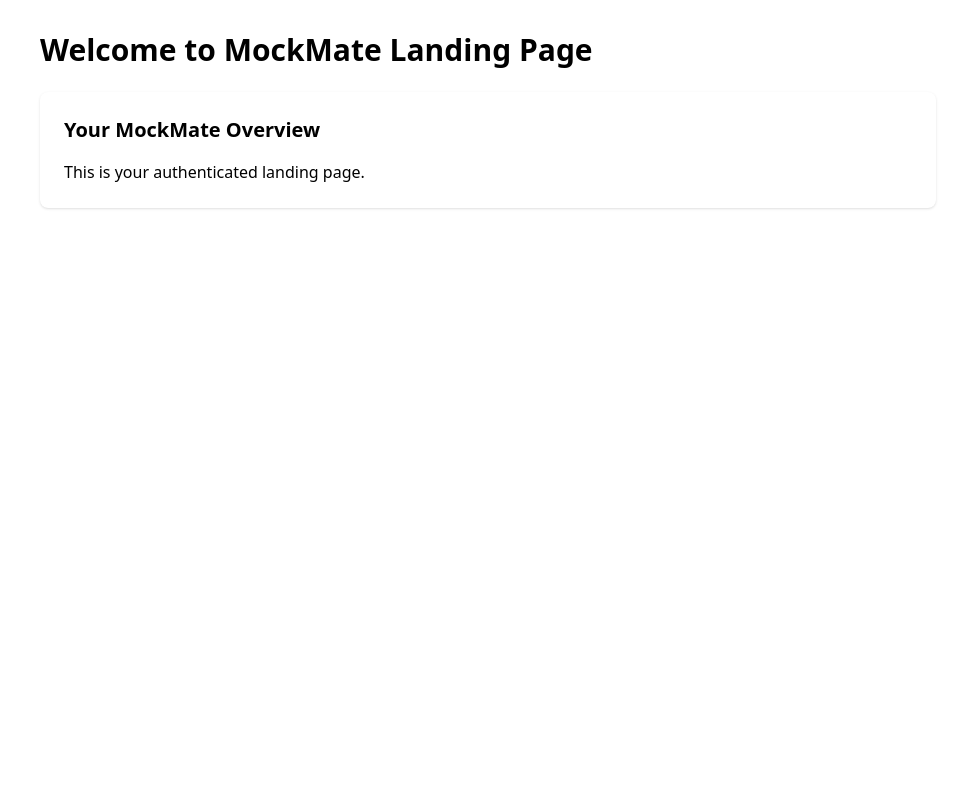
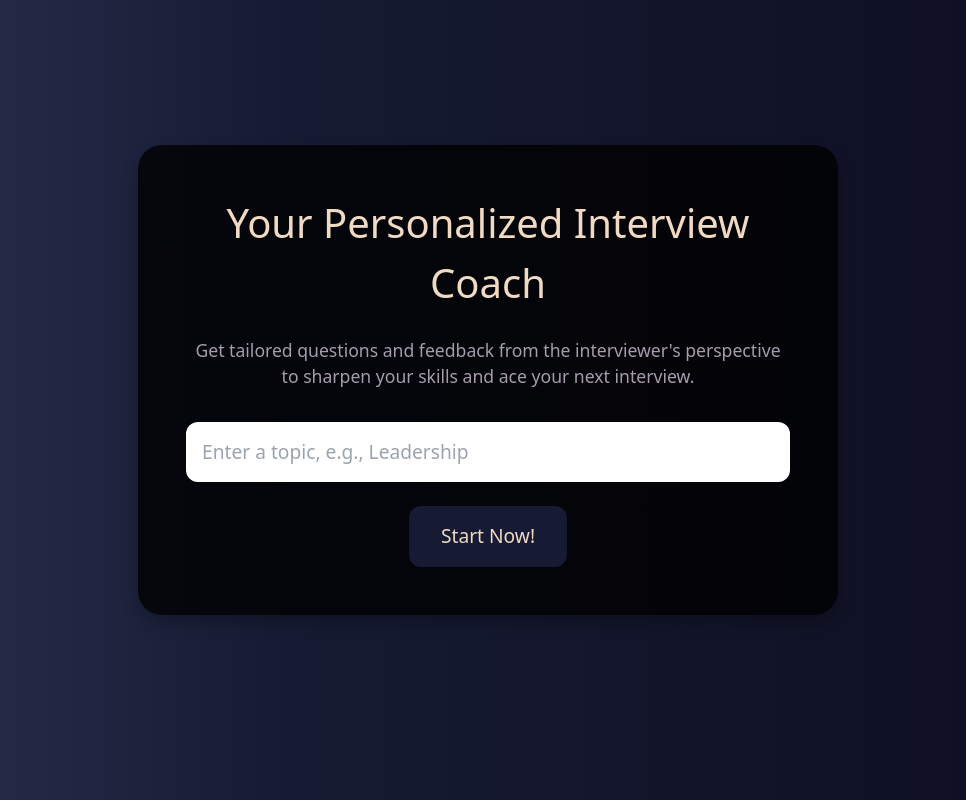
Before and after one commit to tmanzhe/mockmate, a Next.js app: page /landing in a window 1280 px wide. Shown: the whole page, without its empty margins (152-1118 px from the left). Built offline with nearby package versions, Linux system fonts and the light colour scheme.

Commit message:
qpage front-end done

```diff
--- a/app/globals.css
+++ b/app/globals.css
@@ -1,3 +1,45 @@
 @tailwind base;
 @tailwind components;
 @tailwind utilities;
+
+/* global.css */
+:root {
+    --almond: #F1DAC4;
+    --rose-quartz: #A69CAC;
+    --ultra-violet: #474973;
+    --oxford-blue: #161B33;
+    --rich-black: #0D0C1D;
+  }
+
+  body {
+    background-color: var(--rose-quartz);
+  }
+
+  h1 {
+    color: var(--oxford-blue);
+  }
+
+  .gradient-background {
+    background: linear-gradient(
+      90deg,
+      #F1DAC4, /* Almond */
+      #A69CAC, /* Rose Quartz */
+      #474973, /* Ultra Violet */
+      #161B33, /* Oxford Blue */
+      #0D0C1D  /* Rich Black */
+    );
+    background-size: 300% 300%;
+    animation: gradientAnimation 15s ease infinite;
+  }
+
+  @keyframes gradientAnimation {
+    0% {
+      background-position: 0% 50%;
+    }
+    50% {
+      background-position: 100% 50%;
+    }
+    100% {
+      background-position: 0% 50%;
+    }
+  }
--- a/app/landing/page.tsx
+++ b/app/landing/page.tsx
@@ -1,18 +1,94 @@
 "use client";
 
-import { useEffect } from 'react';
-import { useRouter } from 'next/navigation';
+import { useState } from "react";
 
 export default function Landing() {
-  const router = useRouter();
+  const [query, setQuery] = useState(""); // State to handle user input
+
+  const handleSubmit = () => {
+    if (query.trim() === "") {
+      alert("Please enter a topic or query.");
+      return;
+    }
+    console.log("User query:", query);
+  };
+
+  const handleMouseOver = (e: React.MouseEvent<HTMLButtonElement>) => {
+    (e.target as HTMLButtonElement).style.backgroundColor = "#474973"; // Change color on hover
+  };
+
+  const handleMouseOut = (e: React.MouseEvent<HTMLButtonElement>) => {
+    (e.target as HTMLButtonElement).style.backgroundColor = "#161B33"; // Revert color on mouse out
+  };
+
   return (
-    <main className="p-8">
-      <div className="max-w-4xl mx-auto">
-        <h1 className="text-3xl font-bold mb-6">Welcome to MockMate Landing Page</h1>
-        <div className="bg-white shadow rounded-lg p-6">
-          <h2 className="text-xl font-semibold mb-4">Your MockMate Overview</h2>
-          <p>This is your authenticated landing page.</p>
-        </div>
+    <main
+      className="gradient-background flex justify-center items-center"
+      style={{ height: "100vh", width: "100%" }}
+    >
+      <div
+        style={{
+          backgroundColor: "rgba(0, 0, 0, 0.8)", // Slightly darker semi-transparent background
+          borderRadius: "24px",
+          padding: "3rem",
+          textAlign: "center",
+          width: "90%",
+          maxWidth: "700px",
+          boxShadow: "0 8px 16px rgba(0, 0, 0, 0.25)", // Floating shadow effect
+          transform: "translateY(-20px)", // Floating effect
+        }}
+      >
+        <h1
+          style={{
+            color: "#F1DAC4", // Matches Almond
+            fontSize: "2.5rem",
+            marginBottom: "1.5rem",
+          }}
+        >
+          Your Personalized Interview Coach
+        </h1>
+        <p
+          style={{
+            color: "#A69CAC", // Matches Rose Quartz
+            marginBottom: "2rem",
+            fontSize: "1.1rem",
+            lineHeight: "1.5",
+          }}
+        >
+          Get tailored questions and feedback from the interviewer's perspective
+          to sharpen your skills and ace your next interview.
+        </p>
+        <input
+          type="text"
+          placeholder="Enter a topic, e.g., Leadership"
+          value={query}
+          onChange={(e) => setQuery(e.target.value)}
+          style={{
+            width: "100%",
+            padding: "1rem",
+            borderRadius: "12px",
+            border: "none",
+            marginBottom: "1.5rem",
+            fontSize: "1.2rem",
+          }}
+        />
+        <button
+          onClick={handleSubmit}
+          onMouseOver={handleMouseOver}
+          onMouseOut={handleMouseOut}
+          style={{
+            backgroundColor: "#161B33", // Matches Oxford Blue
+            color: "#F1DAC4", // Matches Almond
+            padding: "1rem 2rem",
+            borderRadius: "12px",
+            border: "none",
+            fontSize: "1.2rem",
+            cursor: "pointer",
+            transition: "all 0.3s ease",
+          }}
+        >
+          Start Now!
+        </button>
       </div>
     </main>
   );
--- a/app/middleware.ts
+++ b/app/middleware.ts
@@ -5,30 +5,28 @@
 const JWT_SECRET = process.env.JWT_SECRET || 'your-secret-key';
 
 export function middleware(request: NextRequest) {
-  console.log('Middleware running for path:', request.nextUrl.pathname);
+  // Get the pathname of the request (e.g. /, /landing)
+  const path = request.nextUrl.pathname;
 
-  const path = request.nextUrl.pathname;
+  // Define authentication routes
   const isAuthRoute = path.startsWith('/auth');
   const isPublicRoute = path === '/' || isAuthRoute;
 
   const token = request.cookies.get('token')?.value;
-  console.log('Token present:', !!token);
 
   // Validate token if it exists
   const isValidToken = token ? validateToken(token) : false;
-  console.log('Token valid:', isValidToken);
 
+  // Redirect authenticated users from public routes to landing
   if (isPublicRoute && isValidToken) {
-    console.log('Redirecting authenticated user to landing page');
     return NextResponse.redirect(new URL('/landing', request.url));
   }
 
+  // Redirect unauthenticated users to login
   if (!isPublicRoute && !isValidToken) {
-    console.log('Redirecting unauthenticated user to login');
     return NextResponse.redirect(new URL('/auth/login', request.url));
   }
 
-  console.log('Proceeding with request');
   return NextResponse.next();
 }
 
@@ -36,12 +34,12 @@
   try {
     jwt.verify(token, JWT_SECRET);
     return true;
-  } catch (error) {
-    console.error('Token validation error:', error);
+  } catch {
     return false;
   }
 }
 
+// Updated matcher configuration
 export const config = {
   matcher: [
     /*
```
